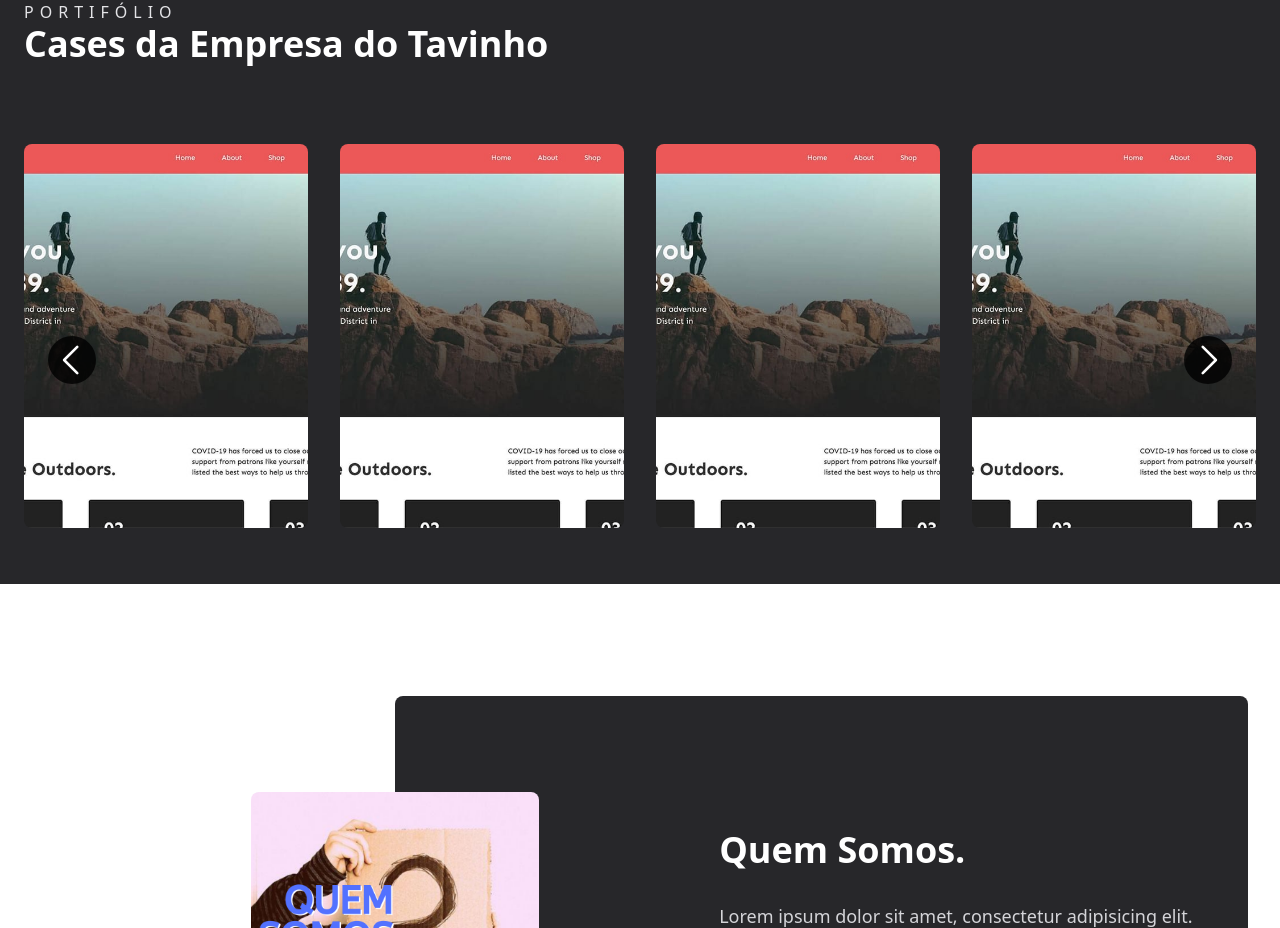
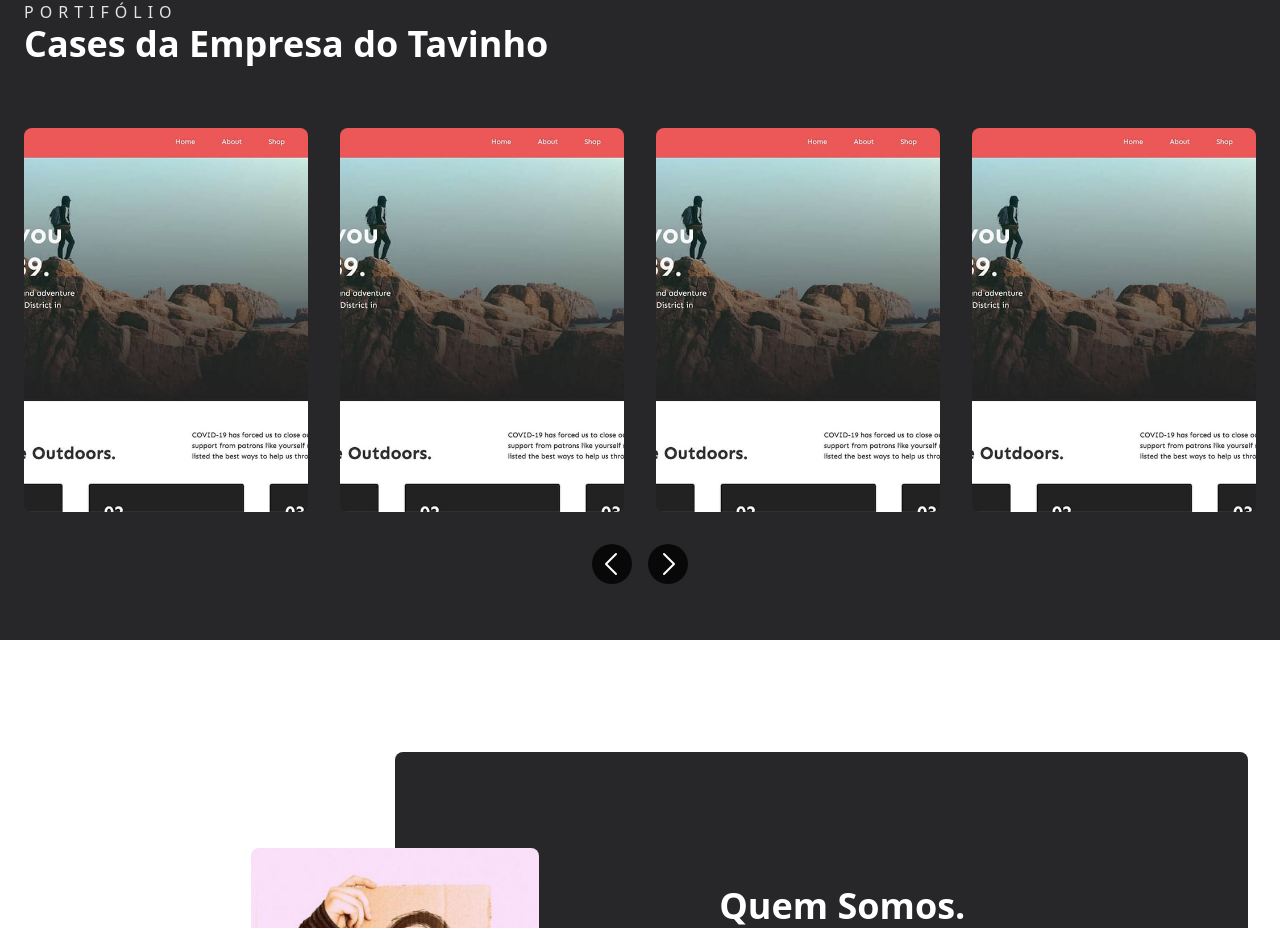
Before and after one commit to calebesg/webpage, a Next.js app: page / in a window 1280 px wide. Shown: the part 1440-2368 px from the top of the page. Built offline with nearby package versions, Linux system fonts and the light colour scheme.

Commit message:
fixed glitch

```diff
--- a/src/pages/index.tsx
+++ b/src/pages/index.tsx
@@ -115,8 +115,8 @@ export default function Home() {
               </div>
             </div>
 
-            <div className="w-full px-4 md:px-0 navigation-wrapper relative">
-              <div ref={sliderRef as any} className="keen-slider mt-20">
+            <div className="w-full mt-16 px-4 md:px-0 navigation-wrapper relative">
+              <div ref={sliderRef as any} className="keen-slider">
                 {/* {games.map(game => (
                   <GameBanner
                     key={game.id}
@@ -133,24 +133,24 @@ export default function Home() {
                 <ParterCard />
               </div>
               {loaded && instanceRef.current && (
-                <>
+                <div className="flex justify-center gap-4 mt-8">
                   <button
-                    className="arrow arrow--left absolute top-1/2 -left-0 lg:-left-10 md:-left-14 w-12 h-12 bg-black/80 rounded-full -translate-x-1/2 md:translate-x-16 z-40"
+                    className="w-10 h-10 bg-black/80 rounded-full"
                     onClick={(e: any) =>
                       e.stopPropagation() || instanceRef.current?.prev()
                     }
                   >
-                    <CaretLeft size={42} color="#fff" width="bold" />
+                    <CaretLeft size={32} color="#fff" width="bold" />
                   </button>
                   <button
-                    className="arrow arrow--right absolute top-1/2 -right-0 lg:-right-10 bg-black/80 md:-right-14 w-12 h-12 rounded-full translate-x-1/2 md:-translate-x-16 z-40"
+                    className="w-10 h-10 bg-black/80 rounded-full"
                     onClick={(e: any) =>
                       e.stopPropagation() || instanceRef.current?.next()
                     }
                   >
-                    <CaretRight size={42} color="#fff" width="bold" />
+                    <CaretRight size={32} color="#fff" width="bold" />
                   </button>
-                </>
+                </div>
               )}
             </div>
 
```
